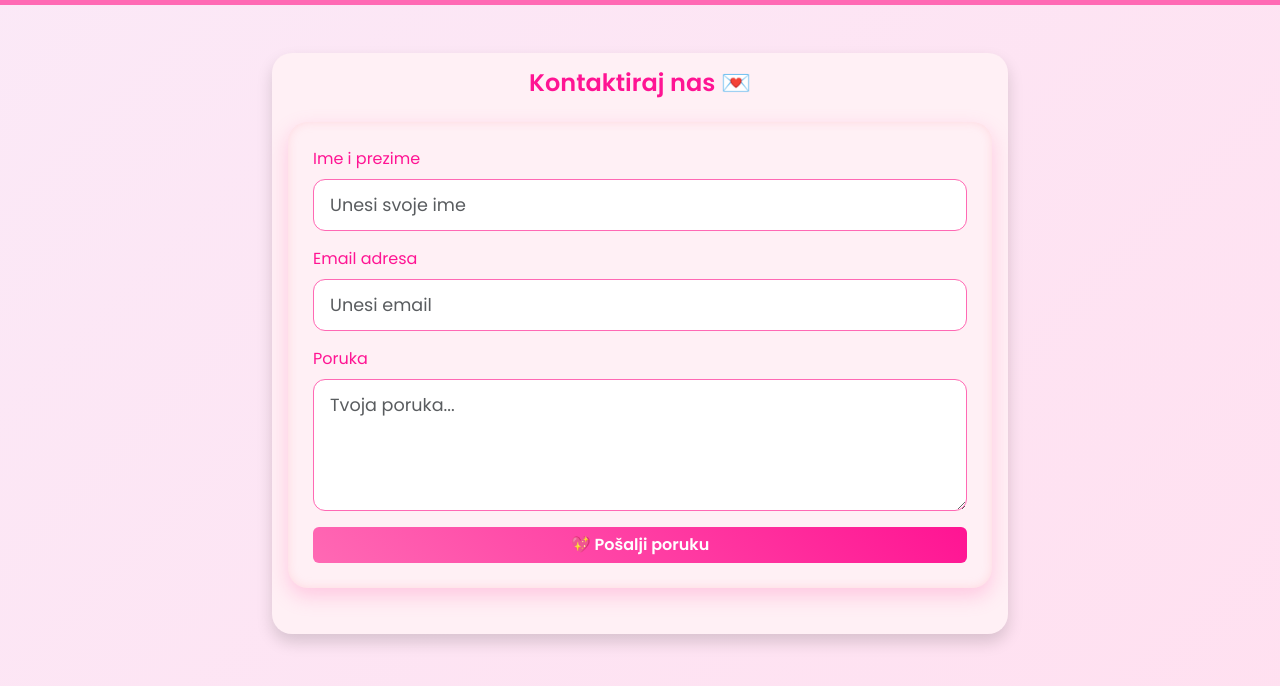
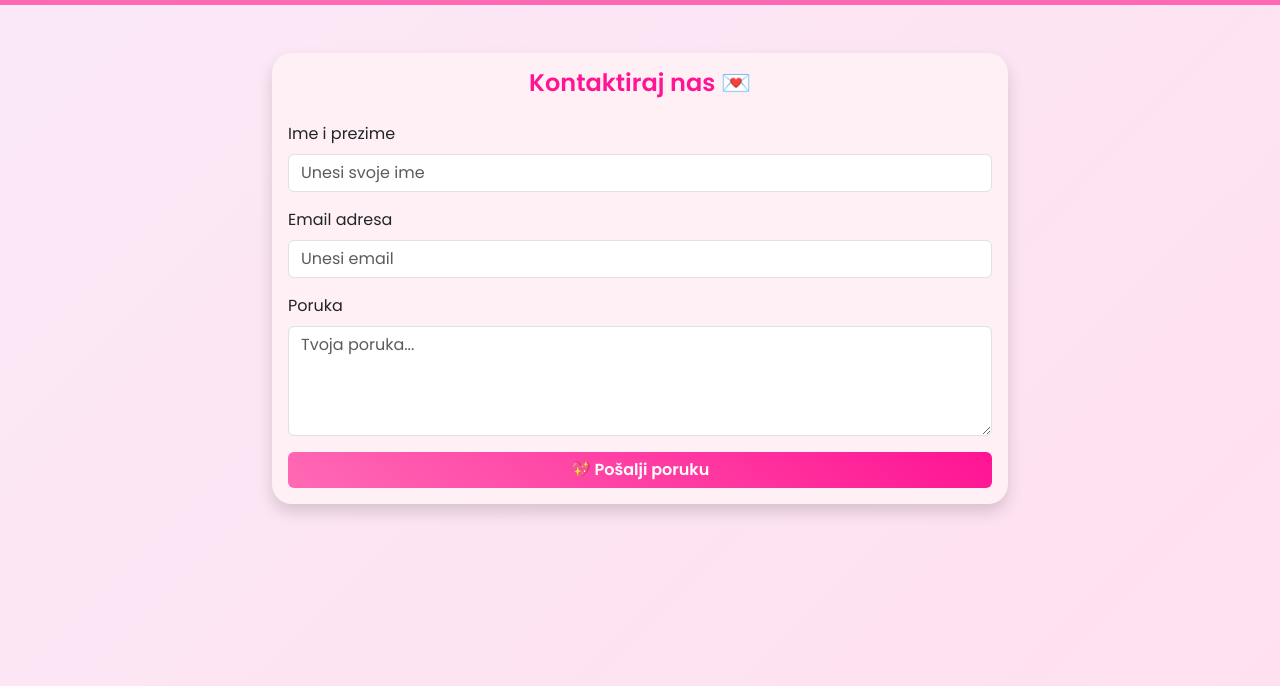
Before and after one commit to amilakrupalija22-a11y/DrugiProjektniZadatakAmilaK-SI, a plain HTML site: page contact.html in a window 1280 px wide. Shown: the part 62-748 px from the top of the page. Drawn offline with nearby package versions, Linux system fonts and the light colour scheme.

Commit message:
Update style.css

```diff
--- a/style.css
+++ b/style.css
@@ -45,7 +45,7 @@ body {
   color: #ff1493;
 }
 
-/* Zadaci / bilješke */
+/* Zadaci / bilješke / kontakt */
 #taskList, #noteList {
   padding: 0 10px;
   margin-top: 20px;
@@ -82,20 +82,20 @@ body {
   transition: opacity 0.3s ease-out;
 }
 
-/* Input polja */
-#taskInput, #noteInput, #contactForm .form-control {
+/* Input polja i kontakt forma */
+input, textarea {
   border-radius: 12px;
   padding: 12px 16px;
   font-size: 1.1rem;
   border: 1px solid #ff69b4;
+  width: 100%;
 }
 
-.form-control:focus {
+input:focus, textarea:focus {
   border-color: #ff1493;
   box-shadow: 0 0 5px rgba(255, 105, 180, 0.5);
 }
 
-/* Dugmad */
 .btn-success {
   background: linear-gradient(45deg, #ff69b4, #ff1493);
   border: none;
@@ -132,33 +132,6 @@ body {
   transform: scale(1.1);
 }
 
-/* Kontakt forma */
-#contactForm {
-  background-color: #fff0f5;
-  padding: 25px;
-  border-radius: 20px;
-  box-shadow: inset 0 0 10px rgba(255, 182, 193, 0.4),
-              0 8px 20px rgba(255, 105, 180, 0.3);
-  margin-bottom: 30px;
-}
-
-#contactForm .form-label {
-  color: #ff1493;
-  font-weight: 500;
-}
-
-#contactForm button {
-  background: linear-gradient(45deg, #ff69b4, #ff1493);
-  border: none;
-  font-weight: bold;
-  transition: background 0.3s ease, transform 0.3s ease;
-}
-
-#contactForm button:hover {
-  background: linear-gradient(45deg, #ff1493, #ff69b4);
-  transform: scale(1.05);
-}
-
 /* Footer */
 footer {
   background-color: #ff69b4;
@@ -186,7 +159,7 @@ footer {
     font-size: 0.9rem;
     padding: 10px;
   }
-  #contactForm {
-    padding: 20px;
+  input, textarea {
+    padding: 10px;
   }
 }
```
